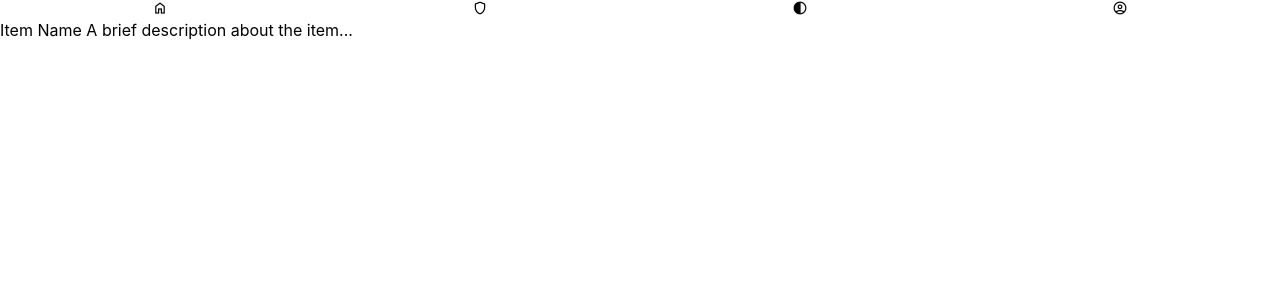
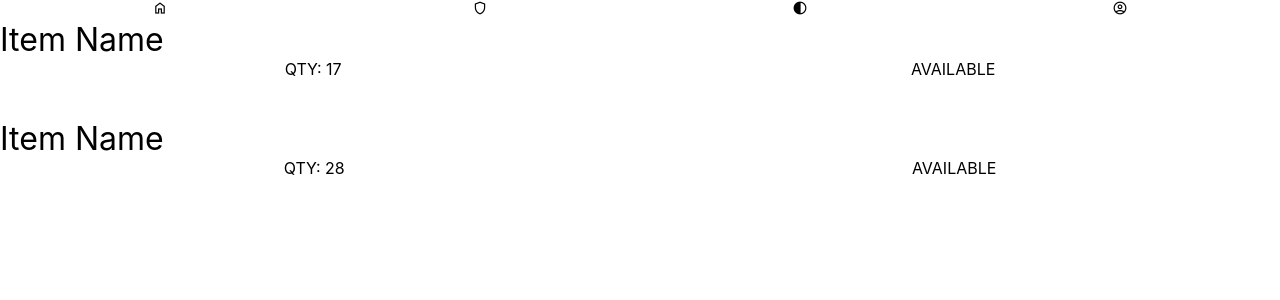
Before and after one commit to zach-sousa-dev/super-secret-db-crud-test, a PHP site: page / in a window 1280 px wide. Shown: the top 300 px of the page. Run offline with PHP 8.4, Linux system fonts and the light colour scheme.

Commit message:
items display

```diff
--- a/public/css/darkstyle.css
+++ b/public/css/darkstyle.css
@@ -8,4 +8,6 @@
     --nav-item-font-size: 3rem;
     --nav-border-color: rgb(255, 255, 255);
     --main-font-color: white;
+    --item-header-bg-color: rgb(34, 34, 34);
+    --item-details-bg-color: rgb(77, 77, 77);
 }
--- a/public/css/lightstyle.css
+++ b/public/css/lightstyle.css
@@ -1,6 +1,6 @@
 :root {
     --main-background-color: white;
-    --main-form-color: rgb(240, 240, 240);
+    --main-form-color: rgb(206, 206, 206);
     --bg-logo:  url("../../assets/images/logo_bg.svg");
     --form-width: 415px;
     --nav-item-color: white;
@@ -8,4 +8,6 @@
     --nav-item-font-size: 3rem;
     --nav-border-color: rgb(41, 41, 41);
     --main-font-color: black;
+    --item-header-bg-color: rgb(255, 255, 255);
+    --item-details-bg-color: rgb(149, 149, 149);
 }
--- a/public/css/style.css
+++ b/public/css/style.css
@@ -1,3 +1,7 @@
+:root {
+    --item-header-size: 2rem;
+}
+
 body {
     background-color: var(--main-background-color);
     margin: 0px 0px 0px 0px;
@@ -60,3 +64,28 @@ body {
 #main-nav a span {
     font-size: var(--nav-item-font-size);
 }
+
+#items-container {
+    width: 100%;
+}
+
+.item {
+    width: 100%;
+    /*border-top: 2px solid var(--main-font-color);*/
+    /*border-bottom: 2px solid var(--main-font-color);*/
+    margin: 0px 0px 40px 0px;
+}
+
+.item-name {
+    width: 100%;
+    /*border-bottom: 2px solid var(--main-font-color);*/
+    font-size: var(--item-header-size);
+    background-color: var(--item-header-bg-color);
+}
+
+.item-details {
+    display: flex;
+    flex-direction: row;
+    justify-content: space-around;
+    background-color: var(--item-details-bg-color);
+}
--- /dev/null
+++ b/public/js/not-implemented.js
@@ -0,0 +1,9 @@
+var buttons = document.querySelectorAll(".not-implemented");
+console.log(buttons);
+
+buttons.forEach(element => {
+    element.addEventListener("click", (event) => {
+        console.log("clicked");
+        alert("This feature has not yet been implemented.");
+    });
+});
--- a/public/list.html
+++ b/public/list.html
@@ -11,6 +11,9 @@
         <link rel="stylesheet" href="https://fonts.googleapis.com/css2?family=Material+Symbols+Outlined:opsz,wght,FILL,GRAD@20..48,100..700,0..1,-50..200" /> <!--Google Icons-->
 
         <script src="./public/js/toggle-theme.js"></script>
+        <script defer src="./public/js/not-implemented.js"></script>
+
+        <link rel="shortcut icon" href="./assets/images/logoIcon.svg" type="image/x-icon">
     </head>
     <body>
         <div id="background">
@@ -19,25 +22,46 @@
         <div id="container">
 
             <nav id="main-nav" class="no-select">
-                <a href="">
+                <a class="not-implemented pointer">
                     <span class="material-symbols-outlined">home</span>
                 </a>
-                <a href="">
+                <a class="not-implemented pointer">
                     <span class="material-symbols-outlined">shield</span>
                 </a>
                 <a class="pointer">
                     <span class="material-symbols-outlined" onclick="toggleTheme()">contrast</span>
                 </a>
-                <a href="">
+                <a class="not-implemented pointer">
                     <span class="material-symbols-outlined">account_circle</span>
                 </a>
             </nav>
 
-            <div>
+            <div id="items-container">
+
                 <div class="item">
-                    <span class="item-name">Item Name</span>
-                    <span class="item-desc">A brief description about the item...</span>
+                    <div class="item-name">Item Name</div>
+                    <div class="item-details">
+                        <div class="item-qty">
+                            QTY: 17
+                        </div>
+                        <div class="item-availability">
+                            AVAILABLE
+                        </div>
+                    </div>
                 </div>
+
+                <div class="item">
+                    <div class="item-name">Item Name</div>
+                    <div class="item-details">
+                        <div class="item-qty">
+                            QTY: 28
+                        </div>
+                        <div class="item-availability">
+                            AVAILABLE
+                        </div>
+                    </div>
+                </div>
+
             </div>
 
         </div>
```
